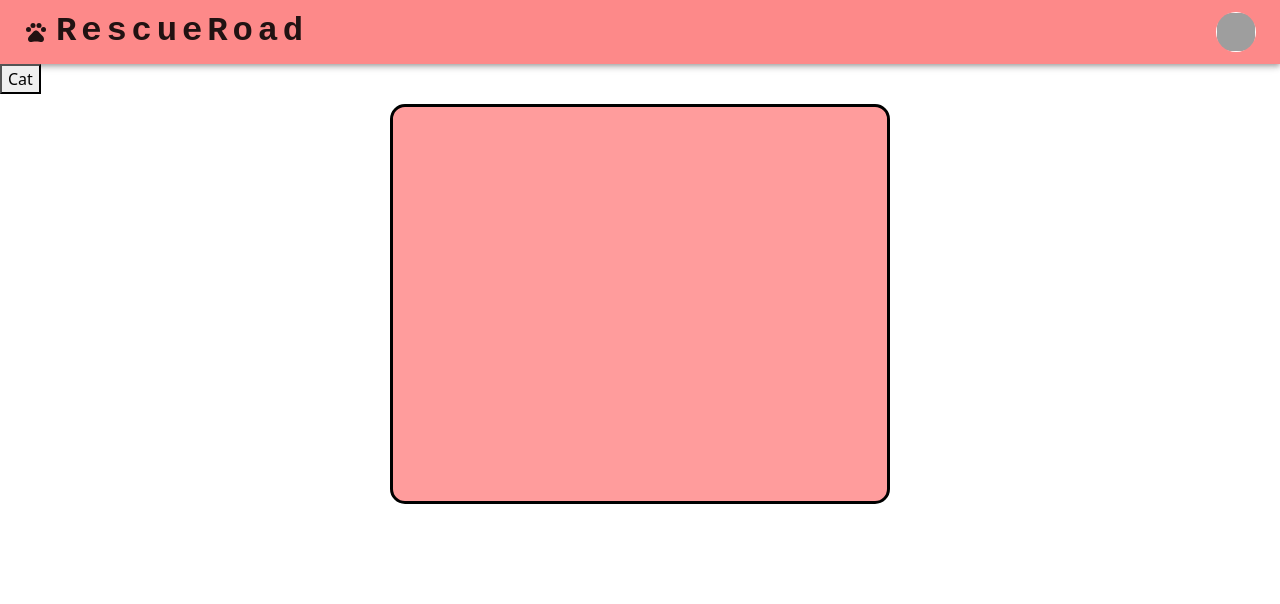
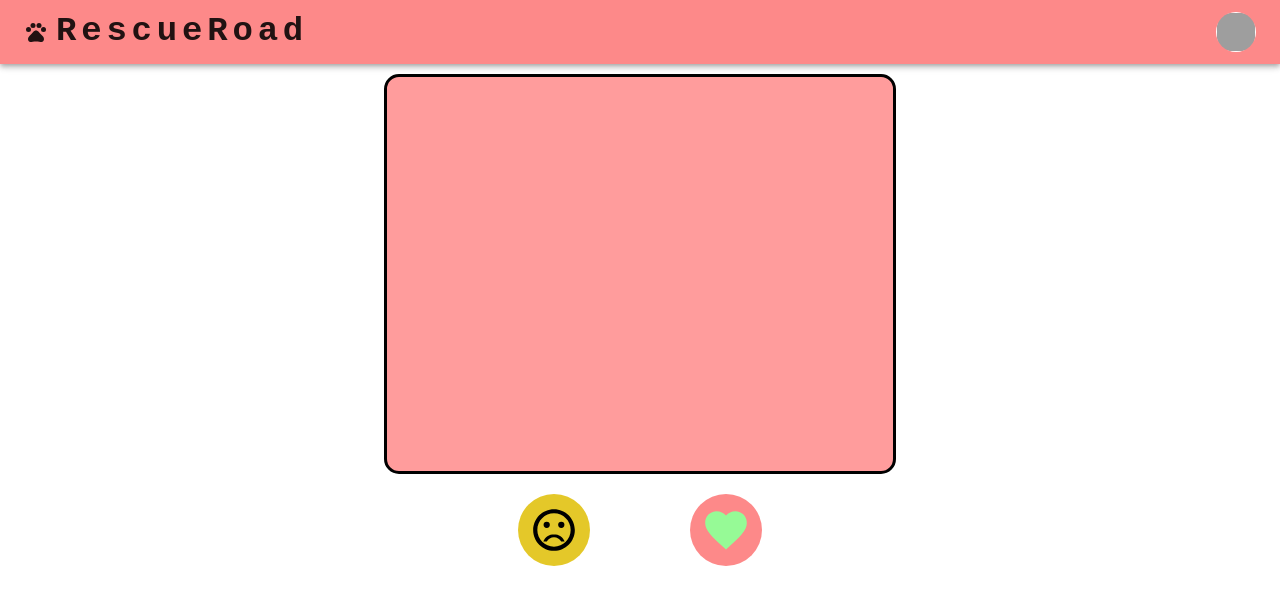
Before and after one commit to Cryanblemonz/RescueRoad, a React (Vite) app: page / in a window 1280 px wide. Shown: the top 604 px of the page. Built offline with nearby package versions, Linux system fonts and the light colour scheme; grey boxes are pictures that could not be loaded.

Commit message:
added swipe animations, styled buttons

```diff
--- a/package.json
+++ b/package.json
@@ -15,7 +15,8 @@
     "@mui/icons-material": "^5.11.16",
     "@mui/material": "^5.13.0",
     "react": "^18.2.0",
-    "react-dom": "^18.2.0"
+    "react-dom": "^18.2.0",
+    "react-spring": "^9.7.1"
   },
   "devDependencies": {
     "@types/react": "^18.0.28",
--- a/src/App.css
+++ b/src/App.css
@@ -14,7 +14,7 @@ img{
 
 .card{
   margin: 10px auto;
-  width: 500px;
+  width: 40%;
   height: 400px;
   border: 3px solid black;
   border-radius: 15px;
@@ -23,3 +23,35 @@ img{
   align-items: center;
   justify-content: center;
 }
+
+.swipe-buttons{
+  display: flex;
+  align-items: center;
+  justify-content: center;
+  margin-left: auto;
+  margin-right: auto;
+}
+
+.heart-button{
+  background: #fd8989;
+  margin: 10px 50px;
+  border-radius: 9999px;
+  padding: 10px;
+  color: rgb(150, 250, 150);
+}
+
+.heart-button:hover{
+  background: rgb(150, 250, 150);
+}
+
+.sad-face-button{
+  background: #e4c829;
+  margin: 5px 50px;
+  border-radius: 9999px;
+  padding: 10px;
+  color: rgb(0, 0, 0);
+}
+
+.sad-face-button:hover{
+  background: rgb(196, 182, 182);
+}
--- a/src/App.jsx
+++ b/src/App.jsx
@@ -1,8 +1,9 @@
-import React,{ useState, useEffect } from 'react'
+import React from 'react'
 import './App.css'
 import ButtonAppBar from './components/ResponsiveAppBar'
 import { createTheme, ThemeProvider } from '@mui/material';
-import cats from './components/names';
+
+import Card from './Card'
 
 const theme = createTheme({
   palette: {
@@ -14,37 +15,13 @@ const theme = createTheme({
 
 
 function App() {
-  const [imageUrl, setImageUrl] = useState(null);
-  const [name, setName] = useState("");
-  let randomNumber = Math.floor(Math.random() * cats.length)
 
-  function loadImg(){
-    setImageUrl("")
-    fetch('https://api.thecatapi.com/v1/images/search')
-      .then(response => {
-        if (!response.ok) {
-          throw new Error('Network response was not ok');
-        }
-        return response.json();
-      })
-      .then(data => {
-        setImageUrl(data[0].url);
-      })
-      .catch(error => console.error('Error:', error));
-      setName(cats[randomNumber])
-  }
 
   return (
     <div>
       <ThemeProvider theme={theme}>
         <ButtonAppBar />
-        <div>
-          <button onClick={loadImg}>Cat</button>
-        </div>
-        <h1 className="petName">{name ? name : " "}</h1>
-        <div className="card">
-          {imageUrl && <img src={imageUrl} alt="Random Cat"></img>}
-        </div>
+          <Card />
       </ThemeProvider>
     </div>
   );
--- /dev/null
+++ b/src/Card.jsx
@@ -0,0 +1,115 @@
+// import React,{ useState, useEffect } from 'react'
+// import cats from './components/names';
+
+// function Card() {
+//     const [imageUrl, setImageUrl] = useState(null);
+//     const [name, setName] = useState("");
+//     let randomNumber = Math.floor(Math.random() * cats.length);
+
+//     function loadImg() {
+//         setImageUrl("");
+//         fetch("https://api.thecatapi.com/v1/images/search")
+//             .then((response) => {
+//                 if (!response.ok) {
+//                     throw new Error("Network response was not ok");
+//                 }
+//                 return response.json();
+//             })
+//             .then((data) => {
+//                 setImageUrl(data[0].url);
+//             })
+//             .catch((error) => console.error("Error:", error));
+//         setName(cats[randomNumber]);
+//     }
+
+//     return (
+//         <div>
+//             <div>
+//                 <button onClick={loadImg}>Cat</button>
+//             </div>
+//             <h1 className="petName">{name ? name : " "}</h1>
+//             <div className="card">
+//                 {imageUrl && <img src={imageUrl} alt="Random Cat"></img>}
+//             </div>
+//         </div>
+//     )
+// }
+
+// export default Card;
+
+import React, { useState } from 'react';
+import { useSpring, animated } from 'react-spring';
+import cats from './components/names';
+import FavoriteIcon from '@mui/icons-material/Favorite';
+import SentimentVeryDissatisfiedIcon from '@mui/icons-material/SentimentVeryDissatisfied';
+
+function Card() {
+    const [imageUrl, setImageUrl] = useState(null);
+    const [name, setName] = useState("");
+    const [loading, setLoading] = useState(false);
+    let randomNumber = Math.floor(Math.random() * cats.length);
+
+    const [props, set] = useSpring(() => ({ x: 0, opacity: 1 }));
+
+    function loadImgRight() {
+        // Start the swipe animation
+        set({
+            to: { x: 50, opacity: 0 },
+            onRest: () => {
+                setLoading(true);
+                fetchNewImage();
+            },
+        });
+    }
+
+    function loadImgLeft() {
+        // Start the swipe animation
+        set({
+            to: { x: -50, opacity: 0 },
+            onRest: () => {
+                setLoading(true);
+                fetchNewImage();
+            },
+        });
+    }
+
+    function fetchNewImage() {
+        fetch("https://api.thecatapi.com/v1/images/search")
+            .then((response) => {
+                if (!response.ok) {
+                    throw new Error("Network response was not ok");
+                }
+                return response.json();
+            })
+            .then((data) => {
+                setImageUrl(data[0].url);
+                setName(cats[randomNumber]);
+                // Reset the animation and stop loading when the new image has been fetched
+                set({ x: 0, opacity: 1 });
+                setLoading(false);
+            })
+            .catch((error) => console.error("Error:", error));
+    }
+
+    return (
+        <div>
+
+            {!loading && (
+                <animated.div style={props}>
+                    <h1 className="petName">{name ? name : " "}</h1>
+                    <div className="card">
+                        {imageUrl && (
+                            <img src={imageUrl} alt="Random Cat" />
+                        )}
+                    </div>
+                </animated.div>
+            )}
+        <div className="swipe-buttons">
+                <button className="btn sad-face-button" onClick={loadImgLeft}><SentimentVeryDissatisfiedIcon sx={{ fontSize: 50 }}/></button>
+                <button className="btn heart-button" onClick={loadImgRight}><FavoriteIcon sx={{ fontSize: 50 }}/></button>
+        </div>
+        </div>
+    );
+}
+
+export default Card;
```
Also changed, not shown: src/Cardstack.jsx (added, +42 -0 lines), 1 other file (tests, documents, lock files or other folders).
